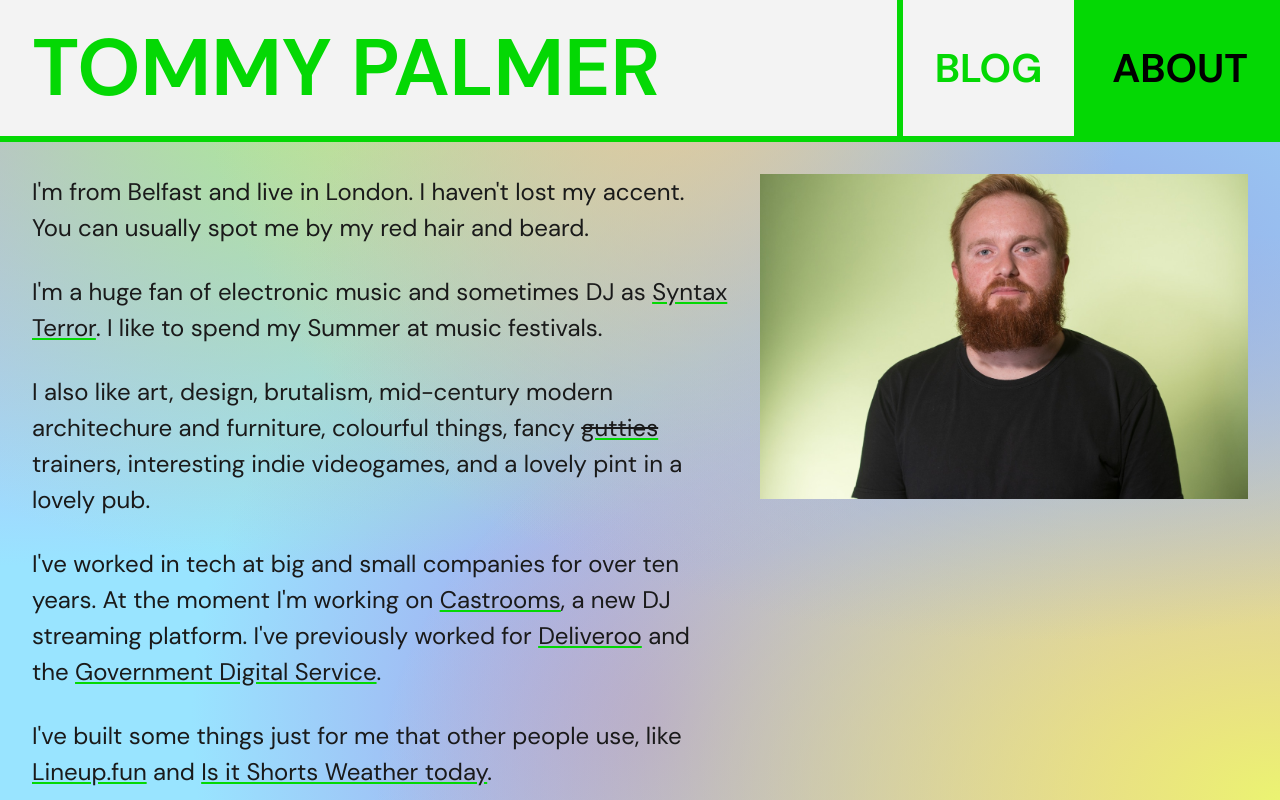
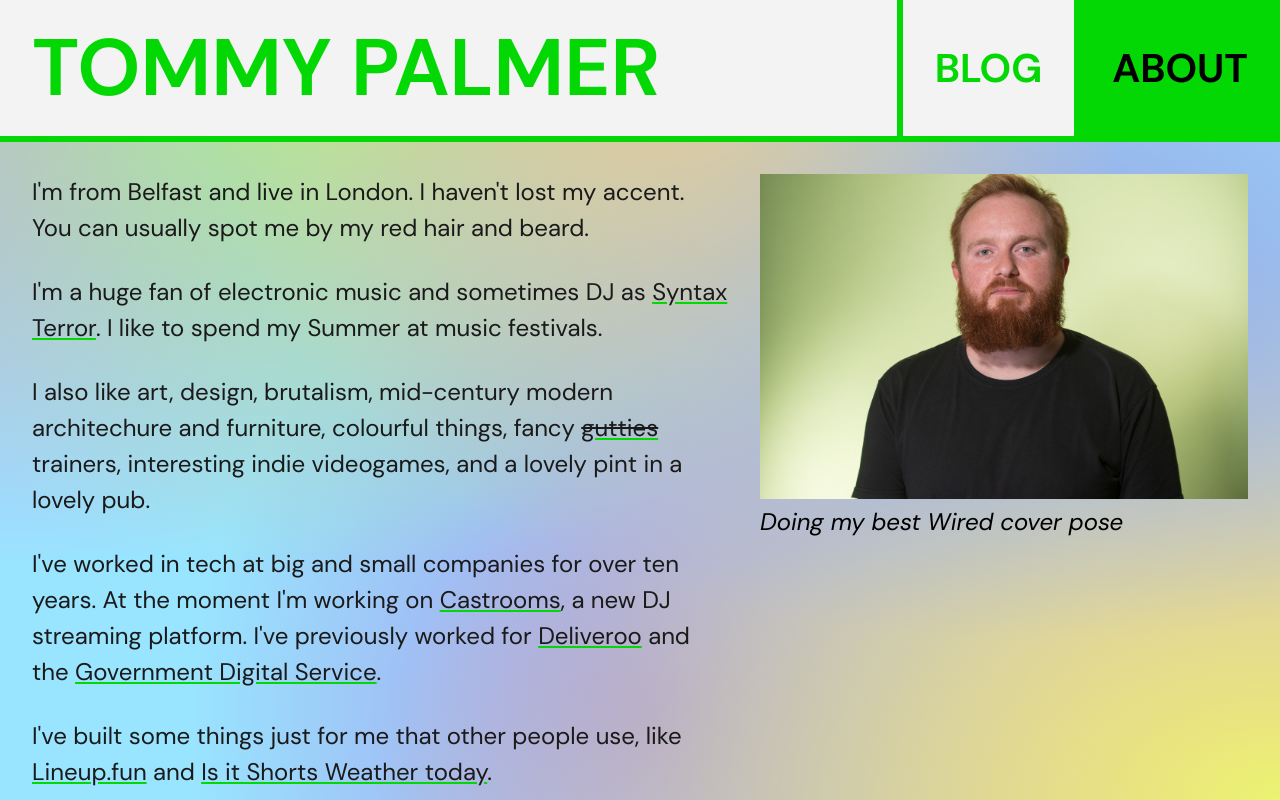
Before and after one commit to tommyp/tommyp.org, a SvelteKit app: page /about in a window 1280 px wide. Shown: the top 800 px of the page. Built offline with nearby package versions, Linux system fonts and the light colour scheme.

Commit message:
add photo explanation

```diff
--- a/src/routes/about/+page.svelte
+++ b/src/routes/about/+page.svelte
@@ -43,7 +43,10 @@
 
 				<p>I like building fun things for users that solve interesting problems.</p>
 			</article>
-			<img src="/images/about/green.jpeg" alt="Me, doing my best Wired cover pose" />
+			<div class="img">
+				<img src="/images/about/green.jpeg" alt="Me, doing my best Wired cover pose" />
+				<p>Doing my best Wired cover pose</p>
+			</div>
 		</Grid>
 	</Wrapper>
 </section>
@@ -58,9 +61,14 @@
 		grid-column-end: 8;
 	}
 
-	img {
+	.img {
 		grid-column-start: 8;
 		grid-column-end: 13;
+
+		font-style: italic;
+	}
+
+	img {
 		width: 100%;
 	}
 
```
